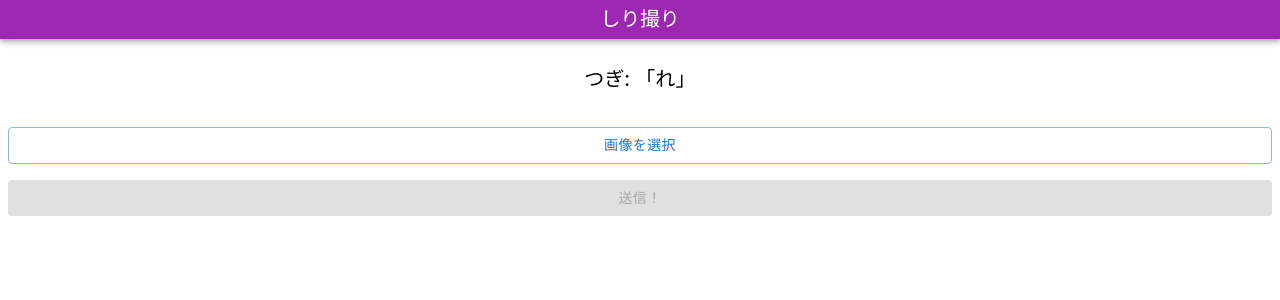
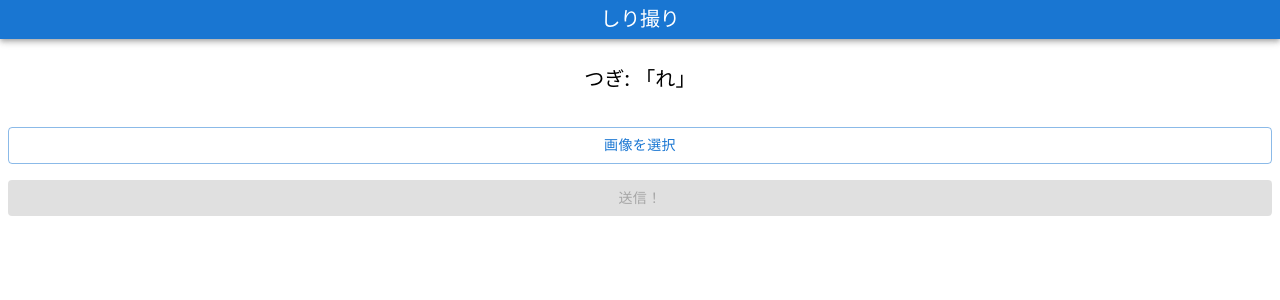
Before and after one commit to oginom/siritori, a Next.js app: page / in a window 1280 px wide. Shown: the top 300 px of the page. Built offline with nearby package versions, Linux system fonts and the light colour scheme.

Commit message:
fix color

```diff
--- a/src/app/layout.tsx
+++ b/src/app/layout.tsx
@@ -20,7 +20,7 @@ export default function RootLayout({
   return (
     <html lang="ja">
       <body className={inter.className}>
-        <AppBar color="secondary" position="static">
+        <AppBar position="static">
           <Typography variant="h1" fontSize={20} align="center" m={1}>
             {TITLE}
           </Typography>
```
